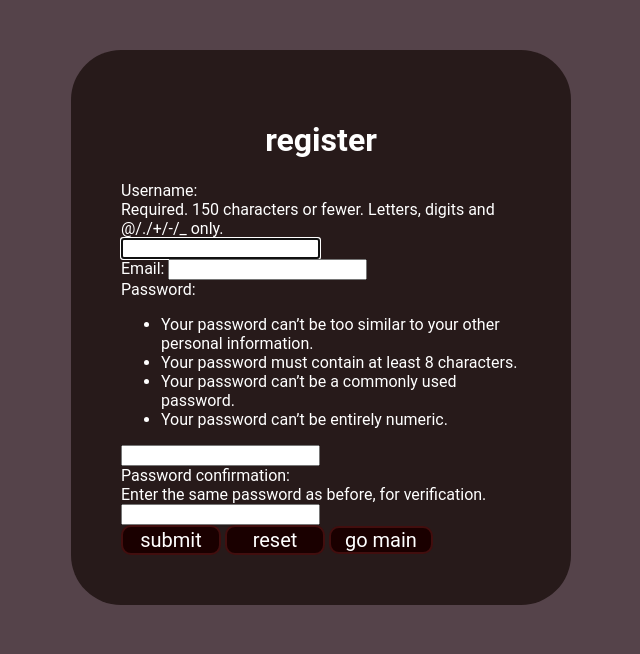
After one commit to DmitrHop/quiz, a Django app: page /register in a window 1280 px wide. The commit adds this page. Shown: the top 654 px of the page, without its empty margins (319-959 px from the left). Run offline with Django 5.2, Linux system fonts and the light colour scheme; parts of the project's set-up code (start-up, migrations or seed data) failed here and were passed over.

Commit message:
регистрация, логин, логаут пользователя выполнено

```diff
--- a/quiz_proj/main/admin.py
+++ b/quiz_proj/main/admin.py
@@ -1,7 +1,8 @@
 from django.contrib import admin
-from main.models import Quiz, Question, Answer
+from main.models import *
 
 
 admin.site.register(Quiz)
 admin.site.register(Question)
 admin.site.register(Answer)
+admin.site.register(User)
--- a/quiz_proj/main/forms.py
+++ b/quiz_proj/main/forms.py
@@ -1,6 +1,27 @@
 from django import forms
 from .models import *
+from django.contrib.auth import get_user_model
+from django.contrib.auth.forms import UserCreationForm
+from django.utils.translation import gettext_lazy as _
 
-class LoginForm(forms.ModelForms):
-    class Meta:
-        model =
+
+User = get_user_model()
+
+class UserCreationForm(UserCreationForm):
+    email = forms.EmailField(
+        label=_("Email"),
+        max_length=254,
+        widget=forms.EmailInput(attrs={'autocomplete': 'email'})
+    )
+
+    class Meta(UserCreationForm.Meta):
+        model = User
+        fields = ('username', 'email')
+
+
+# class RegisterForm(forms.ModelForm):
+#     class Meta:
+#         model = User
+#         fields = ['username', 'first_name', 'last_name', 'password']
+
+# passwd for dmitriy: PPdk4&3kdik
--- a/quiz_proj/main/models.py
+++ b/quiz_proj/main/models.py
@@ -1,6 +1,8 @@
 from django.db import models
+from django.contrib.auth.models import AbstractUser
 
-# Create your models here.
+class User(AbstractUser):
+    pass
 
 class Quiz(models.Model):
     name = models.CharField(max_length=100)
--- a/quiz_proj/main/static/css/styles.css
+++ b/quiz_proj/main/static/css/styles.css
@@ -2,20 +2,57 @@
 {
     --bg-body: rgb(85, 67, 74);
     --bg-input-block: rgb(39, 26, 26);
+    --bg-header: rgb(39, 47, 53);
+
+    --but-border-col: rgb(66, 14, 14);
+    --but-col: rgb(26, 0, 0);
+    --but-col-hov: rgb(45,0,0);
+    --but-col-clk: rgb(119, 36, 36);
+
     --txt-col: rgb(255, 255, 255);
     --ques-link-bg: rgb(201, 132, 132);
 }
 
+*
+{
+    font-family: 'Roboto', Arial, Helvetica, sans-serif;
+}
+
 body
 {
+    margin: 50px 0px;
     background-color: var(--bg-body);
     color: var(--txt-col);
+    /* padding-top: 0px; */
+    /* height: 120vh; */
 }
 
 a
 {
-	color: white;
+	color: var(--txt-col);
 }
+
+.header
+{
+    position: fixed;
+    top: 0px;
+    display: table-cell;
+    vertical-align: middle;
+    height: 40px;
+    width:100vw;
+    background: var(--bg-header);
+}
+
+.header a
+{
+    margin: 0px 10px 0px 10px;
+}
+
+.main
+{
+    margin: 40px;
+}
+
 
 .ques_list
 {
@@ -33,9 +70,57 @@ a
 
 #input
 {
+    margin: auto;
+    width: 500px;
+    /* align-items: center; */
+}
 
+#input h1, h2, h3
+{
+    text-align: center;
+}
+
+.common_btn
+{
+    display: inline-block;
+    padding: 0px;
+    background: transparent !important;
+    border-radius: 0px;
+}
+
+form
+{
+    padding: 50px;
     background: var(--bg-input-block);
-    width: 500px;
-    height: 700px;
     border-radius: 50px;
 }
+
+/* .to_end
+{
+    justify-content: right;
+} */
+
+.button
+{
+    display: inline-block;
+    width: 100px;
+    /* height: 30px; */
+    background: var(--but-col);
+    color: white;
+    font-size: 20px;
+    border: 2px solid;
+    border-radius: 10px;
+    border-color: var(--but-border-col);
+    text-align: center;
+    text-decoration: none;
+}
+
+.button:hover
+{
+    background:var(--but-col-hov);
+}
+
+.button:active
+{
+    background: var(--but-col-clk);
+}
--- /dev/null
+++ b/quiz_proj/main/static/js/scripts.js
@@ -0,0 +1 @@
+console.log("hello script")
--- a/quiz_proj/main/templates/in_template.html
+++ b/quiz_proj/main/templates/in_template.html
@@ -10,7 +10,6 @@
 </head>
 <body>
 	<div id = "input">
-		<a href = "{% url 'main' %}">go back</a>
 		{% block input %}{% endblock %}
 	</div>
 
--- a/quiz_proj/main/templates/login.html
+++ /dev/null
@@ -1,5 +0,0 @@
-{% extends 'in_template.html' %}
-
-{% block title %}
-login
-{% endblock %}
--- /dev/null
+++ b/quiz_proj/main/templates/registration/register.html
@@ -0,0 +1,18 @@
+{% extends 'in_template.html' %}
+
+{% block title %}
+register
+{% endblock %}
+
+{% block input %}
+
+<form action = "{% url 'register' %}" method = "post">
+    <h1>register</h1>
+    {% csrf_token %}
+    {{ form }}
+    <button class = "button" type = "submit">submit</button>
+    <button class = "button" type = "reset">reset</button>
+    <a class = "button" href = "{% url 'main' %}">go main</a>
+</form>
+
+{% endblock %}
--- a/quiz_proj/main/urls.py
+++ b/quiz_proj/main/urls.py
@@ -1,15 +1,18 @@
-from django.urls import path, re_path
+from django.urls import include, path, re_path
 from django.views.decorators.cache import cache_page
-from . import views
+from main.views import *
 
 
 urlpatterns = [
-        path('', views.main, name = 'main'), # open "main" page on '127.0.0.1:8000/'
-        path('quiz/', views.quiz, name = 'quiz_list'), # open "quiz.html" page on '127.0.0.1:8000/quiz/'
-        path('quiz/quiz_num_<str:quiz_num>/', views.quiz_num, name='quiz'),
-        path('quiz/quiz_num_<str:quiz_num>/<str:abs_ques>', views.ques_num, name='ques_num'),
-        path('quiz/login', views.login, name = 'login'),
-        path('quiz/register', views.register, name = 'register'),
+        path('', include('django.contrib.auth.urls')),
+        path('', main, name = 'main'), # open "main" page on '127.0.0.1:8000/'
+        path('quiz/', quiz, name = 'quiz_list'), # open "quiz.html" page on '127.0.0.1:8000/quiz/'
+        path('quiz/quiz_num_<str:quiz_num>/', quiz_num, name='quiz'),
+        path('quiz/quiz_num_<str:quiz_num>/<str:abs_ques>', ques_num, name='ques_num'),
+        # path('login', Login.as_view(), name = 'login'),
+        path('register', Register.as_view(), name = 'register'),
+        path('personal_account', personal_account, name = 'personal_account'),
+        path('password_reset', PasswordReset.as_view(), name = 'password_reset'),
 ]
 
 # for add cache: path('quiz/', cache_page(60)(views.quiz), name = 'quiz_list')
--- a/quiz_proj/main/views.py
+++ b/quiz_proj/main/views.py
@@ -1,11 +1,19 @@
-from django.shortcuts import render
+from django.shortcuts import render, redirect
 from django.http import HttpResponse
 from main.models import Quiz, Answer, Question
-from random import randint
+from main.forms import *
+from django.contrib.auth.forms import AuthenticationForm
+from django.contrib.auth.views import LoginView, PasswordResetView
+from django.contrib.auth import authenticate, login
+from django.views.generic import CreateView
+from django.contrib.auth.models import User
+from django.urls import reverse_lazy
+from django.utils.translation import gettext_lazy as _
+
+# from random import randint
 
 def main(request):
     return render(request, 'main.html')
-# Create your views here.
 
 def quiz(request):
     all_quiz = Quiz.objects.all()
@@ -17,11 +25,6 @@ def quiz(request):
         }
         arr.append(tmp)
 
-    # first_ques = []
-
-    # for i in all_quiz:
-    #     first_ques.append(i.question_set.get(num_in_quiz = 1))
-    # print(f"\033[1;32;40m{first_ques}\033[1;0;40m")
     return render (request, 'quiz.html', {'data':arr})
 
 
@@ -32,20 +35,55 @@ def quiz_num(request, quiz_num):
     return render (request, 'quiz_num.html', {'question':question})
 
 def ques_num(request, quiz_num, abs_ques):
-    # print(f"\033[1;32;40m")
+
     cur_test = Quiz.objects.get(id = quiz_num)
-    # print(f"\033[1;33;40m")
+
     cur_question = Question.objects.get(id = abs_ques)
-    # print(f"\033[1;34;40m")
+
     answers = cur_question.answer_set.filter(ques = cur_question.id)
 
     all_questions = cur_test.question_set.all()
 
-    # print(f"\033[1;0;40m")
+
     return render (request, 'quiz_num.html', {'question':cur_question, 'answers':answers, 'all_questions': all_questions, 'cur_test':cur_test})
 
-def login(request):
-    return render (request, 'login.html')
+class Login(LoginView):
+    form = AuthenticationForm
+    template = 'login.html'
 
-def register():
-    return render (request, 'register.html')
+class Register(CreateView):
+
+
+    template_name = "registration/register.html"
+
+    def get(self, request):
+        context = {
+            'form': UserCreationForm()
+        }
+
+        return render(request, self.template_name, context)
+
+    def post(self, request):
+        form = UserCreationForm(request.POST)
+
+        if form.is_valid():
+            form.save()
+            username = form.cleaned_data.get('username')
+            password = form.cleaned_data.get('password1')
+            user = authenticate(username=username, password=password)
+            login(request, user)
+            return redirect('main')
+
+        context = {
+            'form': form,
+        }
+
+        return render (request, self.template_name, context)
+
+class PasswordReset(PasswordResetView):
+    template_name = 'registration/passwd_res.html'
+
+
+
+def personal_account(request):
+    return render(request, 'personal_account.html')
```
Also changed, not shown: quiz_proj/main/templates/pattern.html (+18 -1 lines), quiz_proj/main/templates/personal_account.html (added, +9 -0 lines), quiz_proj/main/templates/registration/login.html (added, +23 -0 lines), quiz_proj/main/templates/registration/passwd_res.html (added, +13 -0 lines), quiz_proj/quiz_proj/settings.py (+14 -0 lines), quiz_proj/main/migrations/0006_user.py (added), quiz_proj/main/migrations/0007_user_password.py (added), quiz_proj/main/migrations/0008_rename_nickname_user_username.py (added), quiz_proj/main/migrations/0009_alter_user_options_alter_user_managers_and_more.py (added), 1 other file.
